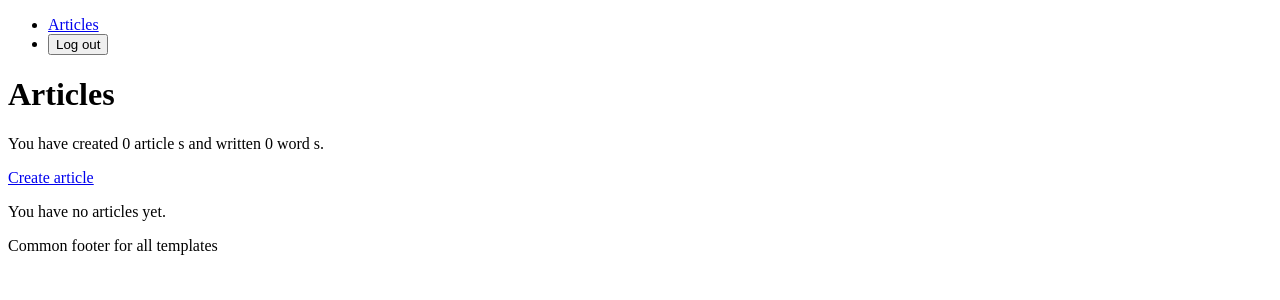
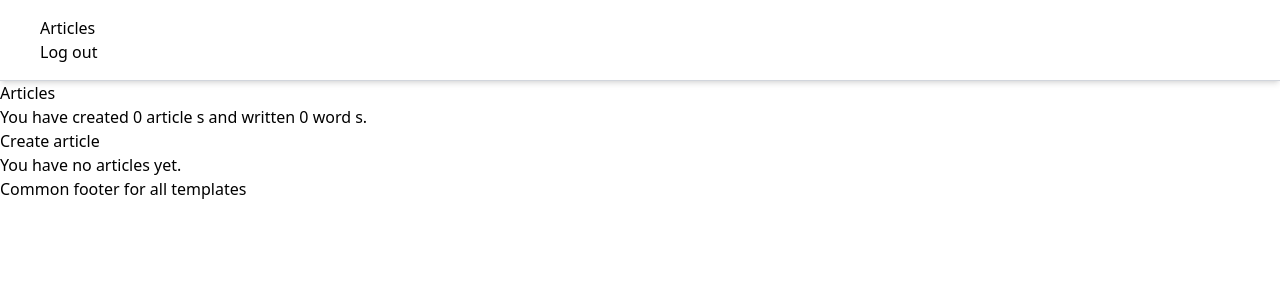
Before and after one commit to HoWong270/LevelUp_project_csc430, a Django app: page /articles/ in a window 1280 px wide. Shown: the top 300 px of the page. Run offline with Django 5.2, Linux system fonts and the light colour scheme; a user stored in the database is signed in; data that the repository does not hold is empty; some libraries are stand-ins or nearby versions.

Commit message:
added styling to nav bar

```diff
--- a/level_up/level_up/settings.py
+++ b/level_up/level_up/settings.py
@@ -27,7 +27,9 @@ SECRET_KEY = 'django-insecure-!sxj0!qrafgvawzsod0x^(hrq3=20-a4e#k1@(6oyn2_&jf^r%
 DEBUG = True
 
 ALLOWED_HOSTS = [
-    '192.168.1.182'
+    '192.168.1.182',
+    'localhost',
+    '127.0.0.1',
 ]
 
 #Allows logging in by email, instead of being alwyas requiring username
@@ -179,6 +181,8 @@ LOCALE_PATHS = [
 
 STATIC_URL = 'static/'
 
+STATICFILES_DIRS = [ BASE_DIR / "static"]
+
 # Default primary key field type
 # https://docs.djangoproject.com/en/5.2/ref/settings/#default-auto-field
 
--- /dev/null
+++ b/level_up/static/input.css
@@ -0,0 +1 @@
+@import "tailwindcss";
--- /dev/null
+++ b/level_up/static/output.css
@@ -0,0 +1,358 @@
+/*! tailwindcss v4.1.4 | MIT License | https://tailwindcss.com */
+@layer properties;
+@layer theme, base, components, utilities;
+@layer theme {
+  :root, :host {
+    --font-sans: ui-sans-serif, system-ui, sans-serif, "Apple Color Emoji",
+      "Segoe UI Emoji", "Segoe UI Symbol", "Noto Color Emoji";
+    --font-mono: ui-monospace, SFMono-Regular, Menlo, Monaco, Consolas, "Liberation Mono",
+      "Courier New", monospace;
+    --color-gray-300: oklch(87.2% 0.01 258.338);
+    --spacing: 0.25rem;
+    --default-transition-duration: 150ms;
+    --default-transition-timing-function: cubic-bezier(0.4, 0, 0.2, 1);
+    --default-font-family: var(--font-sans);
+    --default-mono-font-family: var(--font-mono);
+  }
+}
+@layer base {
+  *, ::after, ::before, ::backdrop, ::file-selector-button {
+    box-sizing: border-box;
+    margin: 0;
+    padding: 0;
+    border: 0 solid;
+  }
+  html, :host {
+    line-height: 1.5;
+    -webkit-text-size-adjust: 100%;
+    tab-size: 4;
+    font-family: var(--default-font-family, ui-sans-serif, system-ui, sans-serif, "Apple Color Emoji", "Segoe UI Emoji", "Segoe UI Symbol", "Noto Color Emoji");
+    font-feature-settings: var(--default-font-feature-settings, normal);
+    font-variation-settings: var(--default-font-variation-settings, normal);
+    -webkit-tap-highlight-color: transparent;
+  }
+  hr {
+    height: 0;
+    color: inherit;
+    border-top-width: 1px;
+  }
+  abbr:where([title]) {
+    -webkit-text-decoration: underline dotted;
+    text-decoration: underline dotted;
+  }
+  h1, h2, h3, h4, h5, h6 {
+    font-size: inherit;
+    font-weight: inherit;
+  }
+  a {
+    color: inherit;
+    -webkit-text-decoration: inherit;
+    text-decoration: inherit;
+  }
+  b, strong {
+    font-weight: bolder;
+  }
+  code, kbd, samp, pre {
+    font-family: var(--default-mono-font-family, ui-monospace, SFMono-Regular, Menlo, Monaco, Consolas, "Liberation Mono", "Courier New", monospace);
+    font-feature-settings: var(--default-mono-font-feature-settings, normal);
+    font-variation-settings: var(--default-mono-font-variation-settings, normal);
+    font-size: 1em;
+  }
+  small {
+    font-size: 80%;
+  }
+  sub, sup {
+    font-size: 75%;
+    line-height: 0;
+    position: relative;
+    vertical-align: baseline;
+  }
+  sub {
+    bottom: -0.25em;
+  }
+  sup {
+    top: -0.5em;
+  }
+  table {
+    text-indent: 0;
+    border-color: inherit;
+    border-collapse: collapse;
+  }
+  :-moz-focusring {
+    outline: auto;
+  }
+  progress {
+    vertical-align: baseline;
+  }
+  summary {
+    display: list-item;
+  }
+  ol, ul, menu {
+    list-style: none;
+  }
+  img, svg, video, canvas, audio, iframe, embed, object {
+    display: block;
+    vertical-align: middle;
+  }
+  img, video {
+    max-width: 100%;
+    height: auto;
+  }
+  button, input, select, optgroup, textarea, ::file-selector-button {
+    font: inherit;
+    font-feature-settings: inherit;
+    font-variation-settings: inherit;
+    letter-spacing: inherit;
+    color: inherit;
+    border-radius: 0;
+    background-color: transparent;
+    opacity: 1;
+  }
+  :where(select:is([multiple], [size])) optgroup {
+    font-weight: bolder;
+  }
+  :where(select:is([multiple], [size])) optgroup option {
+    padding-inline-start: 20px;
+  }
+  ::file-selector-button {
+    margin-inline-end: 4px;
+  }
+  ::placeholder {
+    opacity: 1;
+  }
+  @supports (not (-webkit-appearance: -apple-pay-button))  or (contain-intrinsic-size: 1px) {
+    ::placeholder {
+      color: currentcolor;
+      @supports (color: color-mix(in lab, red, red)) {
+        color: color-mix(in oklab, currentcolor 50%, transparent);
+      }
+    }
+  }
+  textarea {
+    resize: vertical;
+  }
+  ::-webkit-search-decoration {
+    -webkit-appearance: none;
+  }
+  ::-webkit-date-and-time-value {
+    min-height: 1lh;
+    text-align: inherit;
+  }
+  ::-webkit-datetime-edit {
+    display: inline-flex;
+  }
+  ::-webkit-datetime-edit-fields-wrapper {
+    padding: 0;
+  }
+  ::-webkit-datetime-edit, ::-webkit-datetime-edit-year-field, ::-webkit-datetime-edit-month-field, ::-webkit-datetime-edit-day-field, ::-webkit-datetime-edit-hour-field, ::-webkit-datetime-edit-minute-field, ::-webkit-datetime-edit-second-field, ::-webkit-datetime-edit-millisecond-field, ::-webkit-datetime-edit-meridiem-field {
+    padding-block: 0;
+  }
+  :-moz-ui-invalid {
+    box-shadow: none;
+  }
+  button, input:where([type="button"], [type="reset"], [type="submit"]), ::file-selector-button {
+    appearance: button;
+  }
+  ::-webkit-inner-spin-button, ::-webkit-outer-spin-button {
+    height: auto;
+  }
+  [hidden]:where(:not([hidden="until-found"])) {
+    display: none !important;
+  }
+}
+@layer utilities {
+  .static {
+    position: static;
+  }
+  .container {
+    width: 100%;
+    @media (width >= 40rem) {
+      max-width: 40rem;
+    }
+    @media (width >= 48rem) {
+      max-width: 48rem;
+    }
+    @media (width >= 64rem) {
+      max-width: 64rem;
+    }
+    @media (width >= 80rem) {
+      max-width: 80rem;
+    }
+    @media (width >= 96rem) {
+      max-width: 96rem;
+    }
+  }
+  .block {
+    display: block;
+  }
+  .flex {
+    display: flex;
+  }
+  .table {
+    display: table;
+  }
+  .border-collapse {
+    border-collapse: collapse;
+  }
+  .transform {
+    transform: var(--tw-rotate-x,) var(--tw-rotate-y,) var(--tw-rotate-z,) var(--tw-skew-x,) var(--tw-skew-y,);
+  }
+  .resize {
+    resize: both;
+  }
+  .border {
+    border-style: var(--tw-border-style);
+    border-width: 1px;
+  }
+  .border-b {
+    border-bottom-style: var(--tw-border-style);
+    border-bottom-width: 1px;
+  }
+  .border-gray-300 {
+    border-color: var(--color-gray-300);
+  }
+  .px-10 {
+    padding-inline: calc(var(--spacing) * 10);
+  }
+  .py-4 {
+    padding-block: calc(var(--spacing) * 4);
+  }
+  .underline {
+    text-decoration-line: underline;
+  }
+  .shadow-md {
+    --tw-shadow: 0 4px 6px -1px var(--tw-shadow-color, rgb(0 0 0 / 0.1)), 0 2px 4px -2px var(--tw-shadow-color, rgb(0 0 0 / 0.1));
+    box-shadow: var(--tw-inset-shadow), var(--tw-inset-ring-shadow), var(--tw-ring-offset-shadow), var(--tw-ring-shadow), var(--tw-shadow);
+  }
+  .outline {
+    outline-style: var(--tw-outline-style);
+    outline-width: 1px;
+  }
+  .transition {
+    transition-property: color, background-color, border-color, outline-color, text-decoration-color, fill, stroke, --tw-gradient-from, --tw-gradient-via, --tw-gradient-to, opacity, box-shadow, transform, translate, scale, rotate, filter, -webkit-backdrop-filter, backdrop-filter;
+    transition-timing-function: var(--tw-ease, var(--default-transition-timing-function));
+    transition-duration: var(--tw-duration, var(--default-transition-duration));
+  }
+}
+@property --tw-rotate-x {
+  syntax: "*";
+  inherits: false;
+}
+@property --tw-rotate-y {
+  syntax: "*";
+  inherits: false;
+}
+@property --tw-rotate-z {
+  syntax: "*";
+  inherits: false;
+}
+@property --tw-skew-x {
+  syntax: "*";
+  inherits: false;
+}
+@property --tw-skew-y {
+  syntax: "*";
+  inherits: false;
+}
+@property --tw-border-style {
+  syntax: "*";
+  inherits: false;
+  initial-value: solid;
+}
+@property --tw-shadow {
+  syntax: "*";
+  inherits: false;
+  initial-value: 0 0 #0000;
+}
+@property --tw-shadow-color {
+  syntax: "*";
+  inherits: false;
+}
+@property --tw-shadow-alpha {
+  syntax: "<percentage>";
+  inherits: false;
+  initial-value: 100%;
+}
+@property --tw-inset-shadow {
+  syntax: "*";
+  inherits: false;
+  initial-value: 0 0 #0000;
+}
+@property --tw-inset-shadow-color {
+  syntax: "*";
+  inherits: false;
+}
+@property --tw-inset-shadow-alpha {
+  syntax: "<percentage>";
+  inherits: false;
+  initial-value: 100%;
+}
+@property --tw-ring-color {
+  syntax: "*";
+  inherits: false;
+}
+@property --tw-ring-shadow {
+  syntax: "*";
+  inherits: false;
+  initial-value: 0 0 #0000;
+}
+@property --tw-inset-ring-color {
+  syntax: "*";
+  inherits: false;
+}
+@property --tw-inset-ring-shadow {
+  syntax: "*";
+  inherits: false;
+  initial-value: 0 0 #0000;
+}
+@property --tw-ring-inset {
+  syntax: "*";
+  inherits: false;
+}
+@property --tw-ring-offset-width {
+  syntax: "<length>";
+  inherits: false;
+  initial-value: 0px;
+}
+@property --tw-ring-offset-color {
+  syntax: "*";
+  inherits: false;
+  initial-value: #fff;
+}
+@property --tw-ring-offset-shadow {
+  syntax: "*";
+  inherits: false;
+  initial-value: 0 0 #0000;
+}
+@property --tw-outline-style {
+  syntax: "*";
+  inherits: false;
+  initial-value: solid;
+}
+@layer properties {
+  @supports ((-webkit-hyphens: none) and (not (margin-trim: inline))) or ((-moz-orient: inline) and (not (color:rgb(from red r g b)))) {
+    *, ::before, ::after, ::backdrop {
+      --tw-rotate-x: initial;
+      --tw-rotate-y: initial;
+      --tw-rotate-z: initial;
+      --tw-skew-x: initial;
+      --tw-skew-y: initial;
+      --tw-border-style: solid;
+      --tw-shadow: 0 0 #0000;
+      --tw-shadow-color: initial;
+      --tw-shadow-alpha: 100%;
+      --tw-inset-shadow: 0 0 #0000;
+      --tw-inset-shadow-color: initial;
+      --tw-inset-shadow-alpha: 100%;
+      --tw-ring-color: initial;
+      --tw-ring-shadow: 0 0 #0000;
+      --tw-inset-ring-color: initial;
+      --tw-inset-ring-shadow: 0 0 #0000;
+      --tw-ring-inset: initial;
+      --tw-ring-offset-width: 0px;
+      --tw-ring-offset-color: #fff;
+      --tw-ring-offset-shadow: 0 0 #0000;
+      --tw-outline-style: solid;
+    }
+  }
+}
--- a/level_up/templates/app/base.html
+++ b/level_up/templates/app/base.html
@@ -1,3 +1,5 @@
+{% load static %}
+
 <!DOCTYPE html>
 <html lang="en">
 <head>
@@ -5,11 +7,12 @@
     <meta name="viewport" content="width=device-width, initial-scale=1.0">
     <title>LevelUp</title>
     <!--https://github.com/Ionaru/easy-markdown-editor?tab=readme-ov-file#quick-access-->
+    <link rel="stylesheet" href={% static 'output.css' %}>
     <link rel="stylesheet" href="https://cdn.jsdelivr.net/npm/easymde/dist/easymde.min.css">
     <script src="https://cdn.jsdelivr.net/npm/easymde/dist/easymde.min.js"></script>
 </head>
 <body>
-    <nav>
+    <nav class = "px-10 py-4 border-b border-gray-300 shadow-md">
         <ul>
             <li><a href="{% url 'home'%}">Articles</a></li>
             <li>
```
